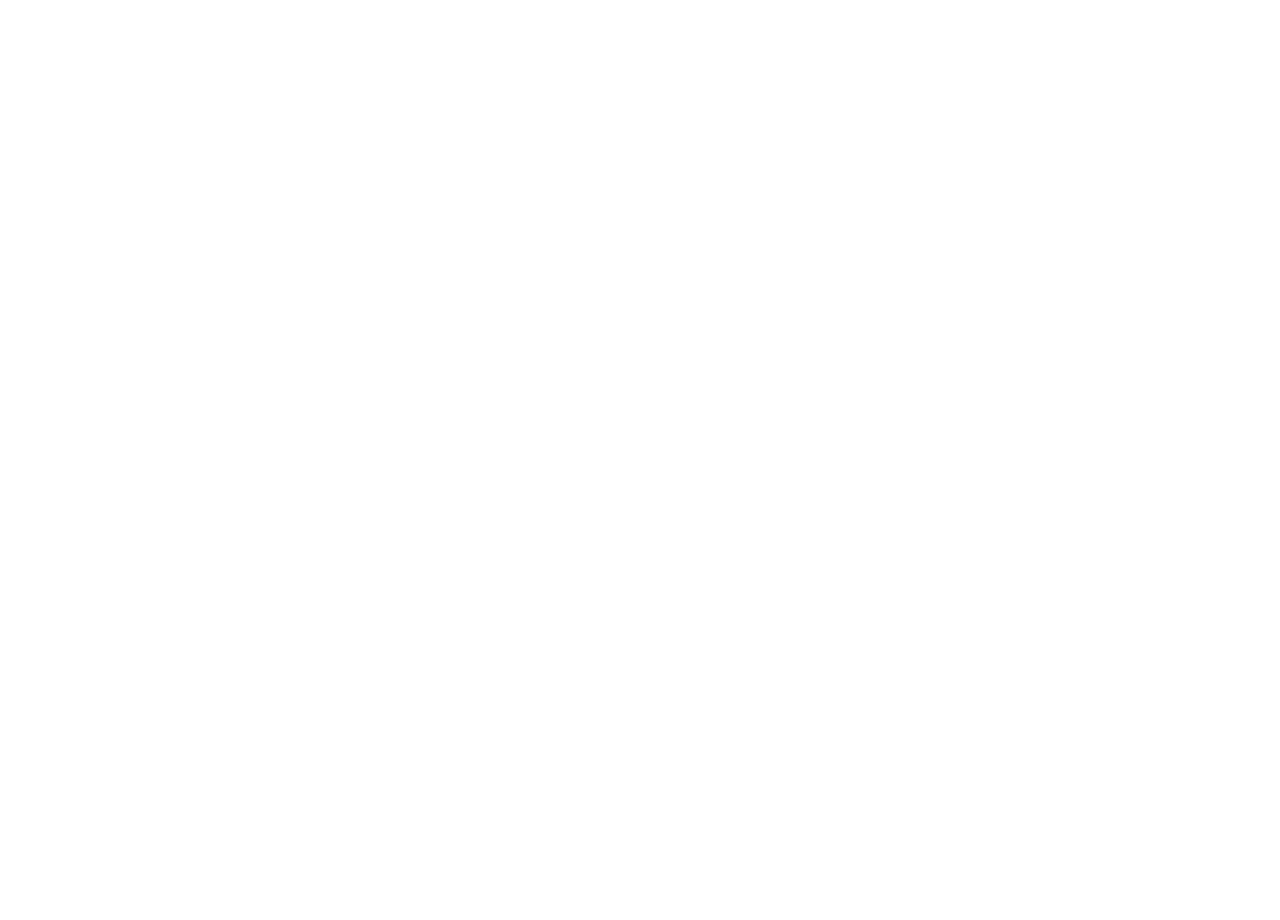
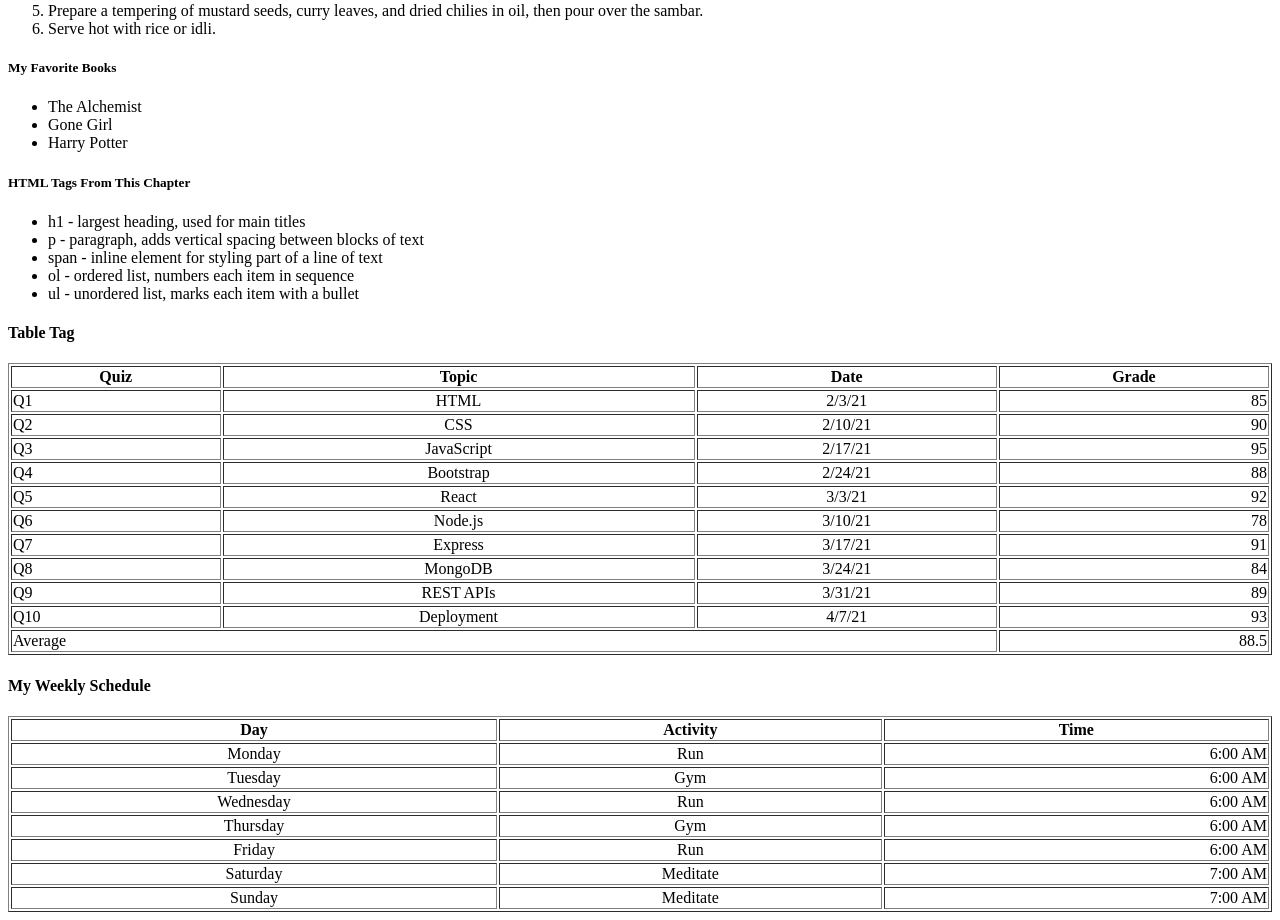
Before and after one commit to mrmirror662/barath-webdev, a Next.js app: page /labs/lab1 in a window 1280 px wide. Shown: the part 1564-2484 px from the top of the page. Before the commit the page ends 1138 px from the top, so only its background shows below. Built offline with nearby package versions, Linux system fonts and the light colour scheme.

Commit message:
added more stuff

```diff
--- /dev/null
+++ b/app/labs/lab1/ListTags.tsx
@@ -0,0 +1,43 @@
+ export default function ListTags() {
+  return (
+    <div id="wd-lists">
+      <h4>List Tags</h4>
+      <h5>Ordered List Tag</h5>
+      How to make pancakes:
+      <ol id="wd-pancakes">
+        <li>Mix dry ingredients.</li>
+        <li>Add wet ingredients.</li>
+        <li>Stir to combine.</li>
+        <li>Heat a skillet or griddle.</li>
+        <li>Pour batter onto the skillet.</li>
+        <li>Cook until bubbly on top.</li>
+        <li>Flip and cook the other side.</li>
+        <li>Serve and enjoy!</li>
+      </ol>
+      <h5>My Favorite Recipe</h5>
+      How to make sambar:
+      <ol id="wd-your-favorite-recipe">
+        <li>Cook toor dal with turmeric until soft, then mash it.</li>
+        <li>Boil chopped vegetables (drumstick, carrot, brinjal) in tamarind water.</li>
+        <li>Add sambar powder and salt, and simmer until the vegetables are cooked.</li>
+        <li>Stir in the mashed dal and simmer until well combined.</li>
+        <li>Prepare a tempering of mustard seeds, curry leaves, and dried chilies in oil, then pour over the sambar.</li>
+        <li>Serve hot with rice or idli.</li>
+      </ol>
+      <h5>My Favorite Books</h5>
+      <ul id="wd-your-books">
+        <li>The Alchemist</li>
+        <li>Gone Girl</li>
+        <li>Harry Potter</li>
+      </ul>
+      <h5>HTML Tags From This Chapter</h5>
+      <ul id="wd-ai-html-tags">
+        <li>h1 - largest heading, used for main titles</li>
+        <li>p - paragraph, adds vertical spacing between blocks of text</li>
+        <li>span - inline element for styling part of a line of text</li>
+        <li>ol - ordered list, numbers each item in sequence</li>
+        <li>ul - unordered list, marks each item with a bullet</li>
+      </ul>
+    </div>
+  );
+}
--- /dev/null
+++ b/app/labs/lab1/Tables.tsx
@@ -0,0 +1,133 @@
+export default function Tables() {
+  return (
+    <div id="wd-tables">
+      <h4>Table Tag</h4>
+      <table border={1} width="100%">
+        <thead>
+          <tr>
+            <th>Quiz</th>
+            <th align="center">Topic</th>
+            <th align="center">Date</th>
+            <th>Grade</th>
+          </tr>
+        </thead>
+        <tbody>
+          <tr>
+            <td>Q1</td>
+            <td align="center">HTML</td>
+            <td align="center">2/3/21</td>
+            <td align="right">85</td>
+          </tr>
+          <tr>
+            <td>Q2</td>
+            <td align="center">CSS</td>
+            <td align="center">2/10/21</td>
+            <td align="right">90</td>
+          </tr>
+          <tr>
+            <td>Q3</td>
+            <td align="center">JavaScript</td>
+            <td align="center">2/17/21</td>
+            <td align="right">95</td>
+          </tr>
+          <tr>
+            <td>Q4</td>
+            <td align="center">Bootstrap</td>
+            <td align="center">2/24/21</td>
+            <td align="right">88</td>
+          </tr>
+          <tr>
+            <td>Q5</td>
+            <td align="center">React</td>
+            <td align="center">3/3/21</td>
+            <td align="right">92</td>
+          </tr>
+          <tr>
+            <td>Q6</td>
+            <td align="center">Node.js</td>
+            <td align="center">3/10/21</td>
+            <td align="right">78</td>
+          </tr>
+          <tr>
+            <td>Q7</td>
+            <td align="center">Express</td>
+            <td align="center">3/17/21</td>
+            <td align="right">91</td>
+          </tr>
+          <tr>
+            <td>Q8</td>
+            <td align="center">MongoDB</td>
+            <td align="center">3/24/21</td>
+            <td align="right">84</td>
+          </tr>
+          <tr>
+            <td>Q9</td>
+            <td align="center">REST APIs</td>
+            <td align="center">3/31/21</td>
+            <td align="right">89</td>
+          </tr>
+          <tr>
+            <td>Q10</td>
+            <td align="center">Deployment</td>
+            <td align="center">4/7/21</td>
+            <td align="right">93</td>
+          </tr>
+        </tbody>
+        <tfoot>
+          <tr>
+            <td colSpan={3}>Average</td>
+            <td align="right">88.5</td>
+          </tr>
+        </tfoot>
+      </table>
+
+      <h4>My Weekly Schedule</h4>
+      <table id="wd-your-table" border={1} width="100%">
+        <thead>
+          <tr>
+            <th align="center">Day</th>
+            <th align="center">Activity</th>
+            <th align="center">Time</th>
+          </tr>
+        </thead>
+        <tbody>
+          <tr>
+            <td align="center">Monday</td>
+            <td align="center">Run</td>
+            <td align="right">6:00 AM</td>
+          </tr>
+          <tr>
+            <td align="center">Tuesday</td>
+            <td align="center">Gym</td>
+            <td align="right">6:00 AM</td>
+          </tr>
+          <tr>
+            <td align="center">Wednesday</td>
+            <td align="center">Run</td>
+            <td align="right">6:00 AM</td>
+          </tr>
+          <tr>
+            <td align="center">Thursday</td>
+            <td align="center">Gym</td>
+            <td align="right">6:00 AM</td>
+          </tr>
+          <tr>
+            <td align="center">Friday</td>
+            <td align="center">Run</td>
+            <td align="right">6:00 AM</td>
+          </tr>
+          <tr>
+            <td align="center">Saturday</td>
+            <td align="center">Meditate</td>
+            <td align="right">7:00 AM</td>
+          </tr>
+          <tr>
+            <td align="center">Sunday</td>
+            <td align="center">Meditate</td>
+            <td align="right">7:00 AM</td>
+          </tr>
+        </tbody>
+      </table>
+    </div>
+  );
+}
--- a/app/labs/lab1/page.tsx
+++ b/app/labs/lab1/page.tsx
@@ -1,6 +1,7 @@
 import HeadingTags from "./HeadingTags";
 import ParagraphTag from "./ParagraphTag";
-
+import ListTags from "./ListTags";
+import Tables from "./Tables";
 export default function Lab1() {
   return (
     <div id="wd-lab1">
@@ -8,6 +9,8 @@
       <h3>HTML Examples</h3>
       <HeadingTags />
       <ParagraphTag />
+      <ListTags />
+      <Tables />
       {/* do the next exercise here */}
     </div>
   );
```
